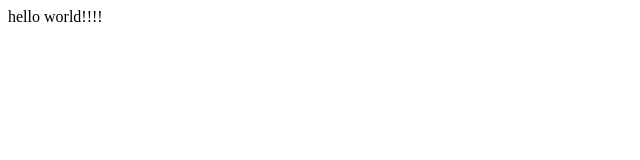
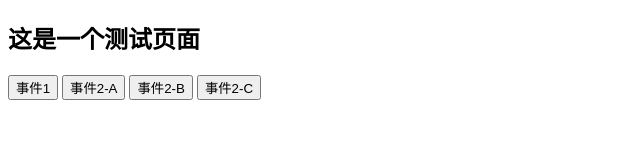
Before and after one commit to Alinachanchan/growing-io-test, a plain HTML site: page index.html in a window 1280 px wide. Shown: the whole page, without its empty margins (0-640 px from the left). Drawn offline with Linux system fonts and the light colour scheme.

Commit message:
add buttons

```diff
--- a/index.html
+++ b/index.html
@@ -21,6 +21,10 @@ gio('send');
 <!-- End GrowingIO Analytics code version: 2.1 -->
 </head>
 <body>
-hello world!!!!
+<h2>这是一个测试页面</h2>
+<button>事件1</button>
+<button>事件2-A</button>
+<button>事件2-B</button>
+<button>事件2-C</button>
 </body>
 </html>
```
